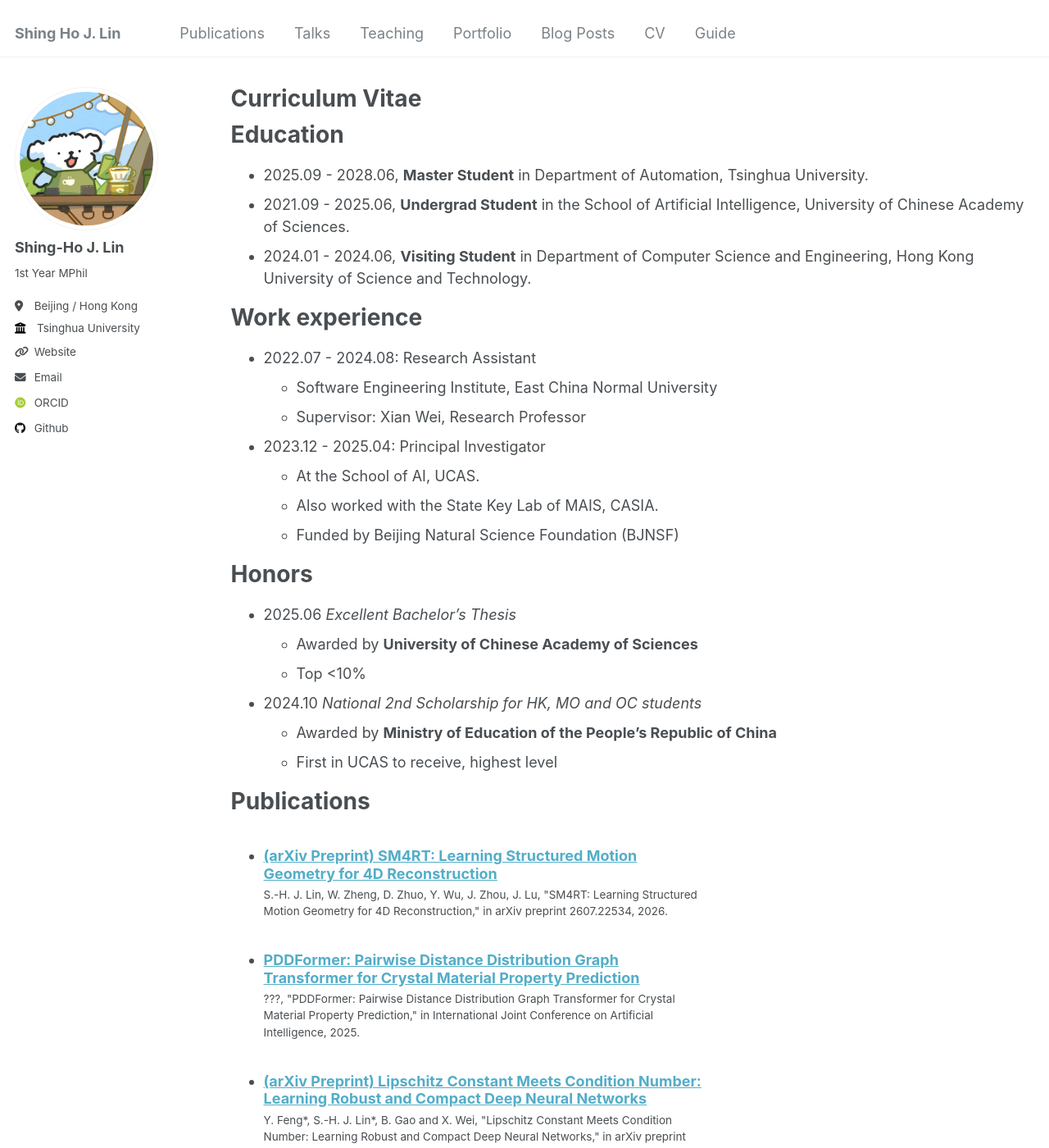
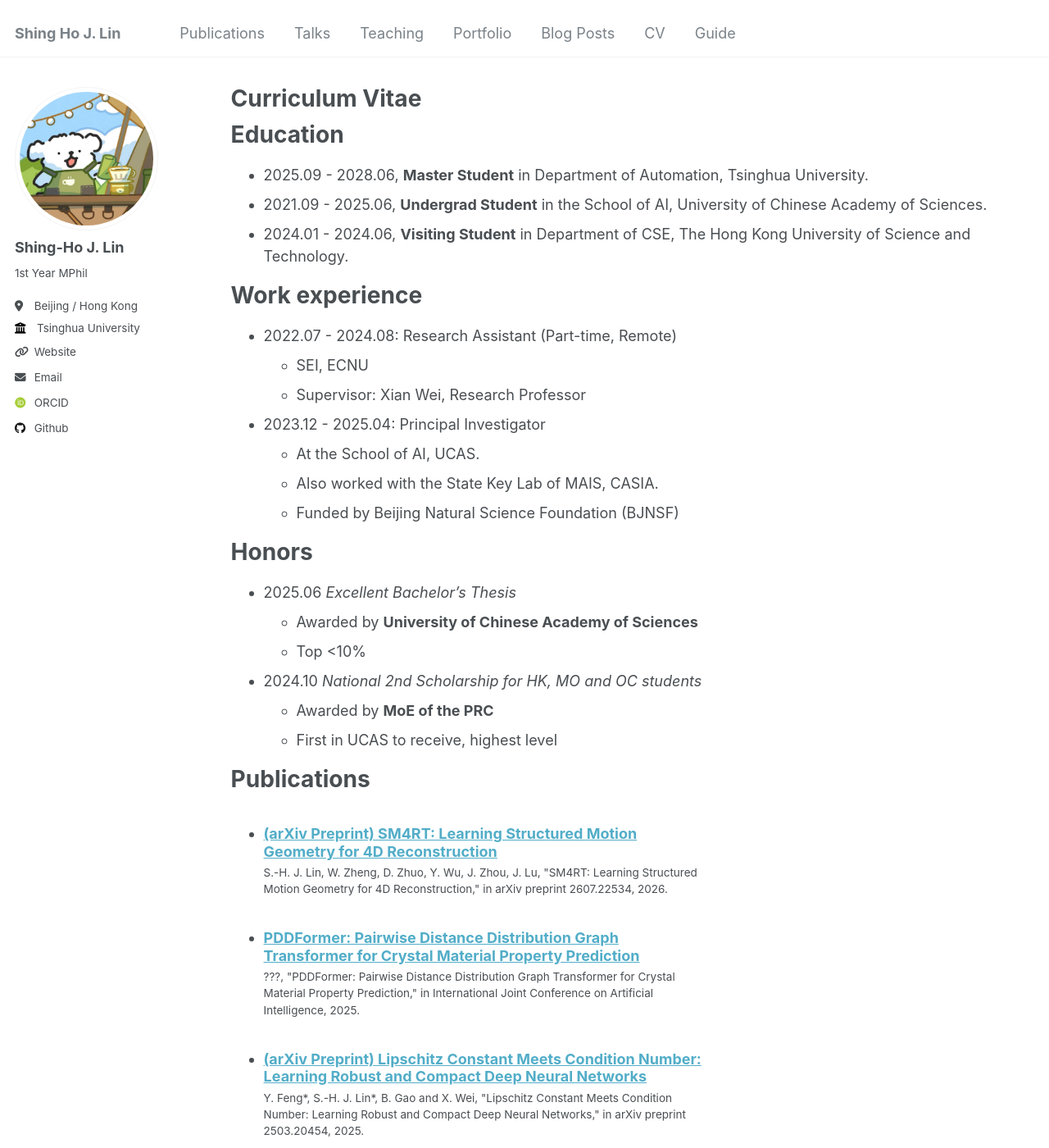
Before and after one commit to shjlin/shjlin.github.io, a Jekyll site: the page built from _pages/cv.md, in a window 1280 px wide and 1400 px high. Shown: the whole window at 82% size. Built offline with Jekyll 4.4.1, drawn with Linux system fonts in a browser that asks for light colours; some web fonts are replaced.

Commit message:
Update cv.md

```diff
--- a/_pages/cv.md
+++ b/_pages/cv.md
@@ -12,13 +12,13 @@ redirect_from:
 Education
 ======
 * 2025.09 - 2028.06, **Master Student** in Department of Automation, Tsinghua University.
-* 2021.09 - 2025.06, **Undergrad Student** in the School of Artificial Intelligence, University of Chinese Academy of Sciences.
-* 2024.01 - 2024.06, **Visiting Student** in Department of Computer Science and Engineering, Hong Kong University of Science and Technology.
+* 2021.09 - 2025.06, **Undergrad Student** in the School of AI, University of Chinese Academy of Sciences.
+* 2024.01 - 2024.06, **Visiting Student** in Department of CSE, The Hong Kong University of Science and Technology.
 
 Work experience
 ======
-* 2022.07 - 2024.08: Research Assistant
-  * Software Engineering Institute, East China Normal University
+* 2022.07 - 2024.08: Research Assistant (Part-time, Remote)
+  * SEI, ECNU
   * Supervisor: Xian Wei, Research Professor
 
 * 2023.12 - 2025.04: Principal Investigator
@@ -32,7 +32,7 @@ Honors
   * Awarded by **University of Chinese Academy of Sciences**
   * Top <10%
 * 2024.10 *National 2nd Scholarship for HK, MO and OC students*
-  * Awarded by **Ministry of Education of the People’s Republic of China**
+  * Awarded by **MoE of the PRC**
   * First in UCAS to receive, highest level
 
 Publications
```
